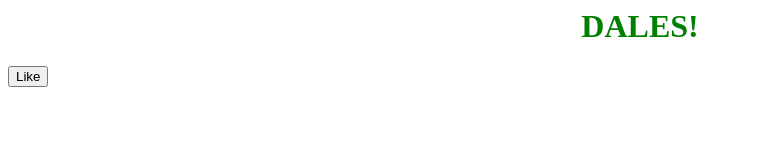
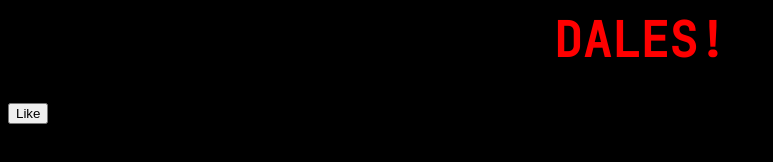
Before and after one commit to wd40bug/family_site, a plain HTML site: page index.html in a window 1280 px wide. Shown: the whole page, without its empty margins (0-773 px from the left). Drawn offline with nearby package versions, Linux system fonts and the light colour scheme.

Commit message:
better styling and favicon added

```diff
--- a/index.html
+++ b/index.html
@@ -3,11 +3,14 @@
 <head>
     <title>Welcome to dale-house.us</title>
     <link href="styles/style.css" rel="stylesheet">
-
+    <link href="https://fonts.googleapis.com/css2?family=JetBrains+Mono&family=Source+Code+Pro&display=swap"
+        rel="stylesheet">
+    <link rel="icon" href="images/favicon.ico" type="image/x-icon">
 </head>
 
 <body>
     <h1>Dales!</h1>
+
 
 
     <div id="counter">
--- a/styles/style.css
+++ b/styles/style.css
@@ -1,5 +1,11 @@
 h1 {
     text-align: center;
-    color: green;
+    color: red;
     text-transform: uppercase;
+    font-size: 300%;
+    font-family: 'JetBrains Mono', monospace;
 }
+
+html {
+    background-color: black;
+}
```
